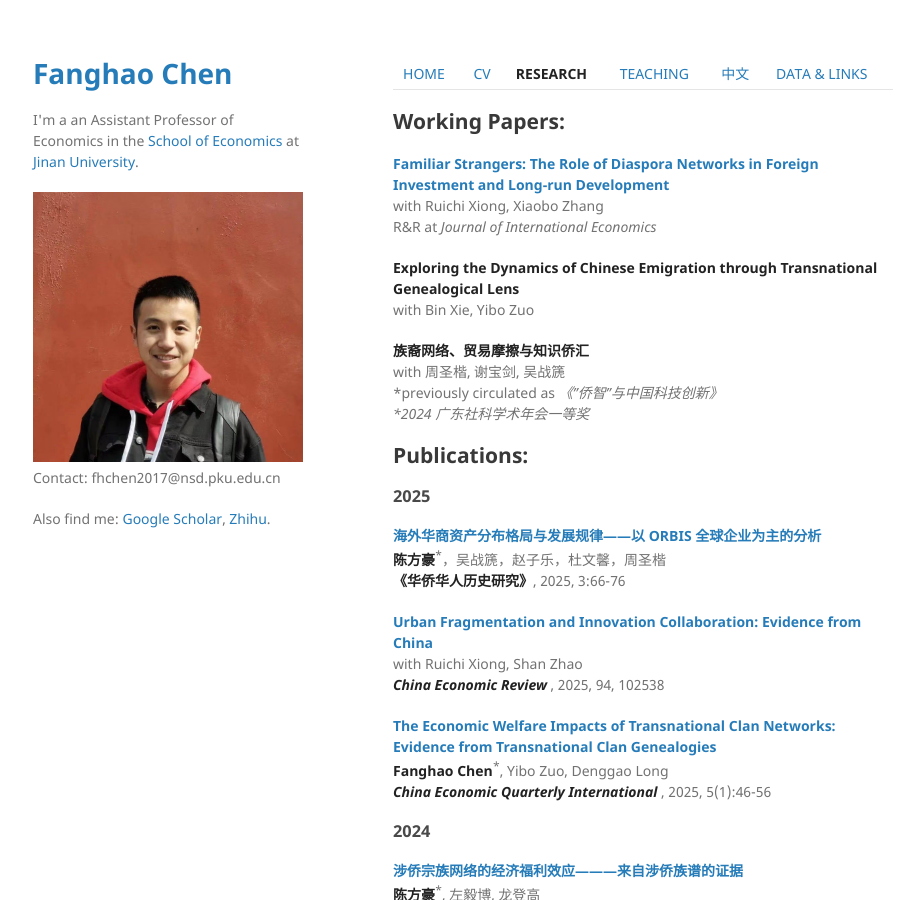
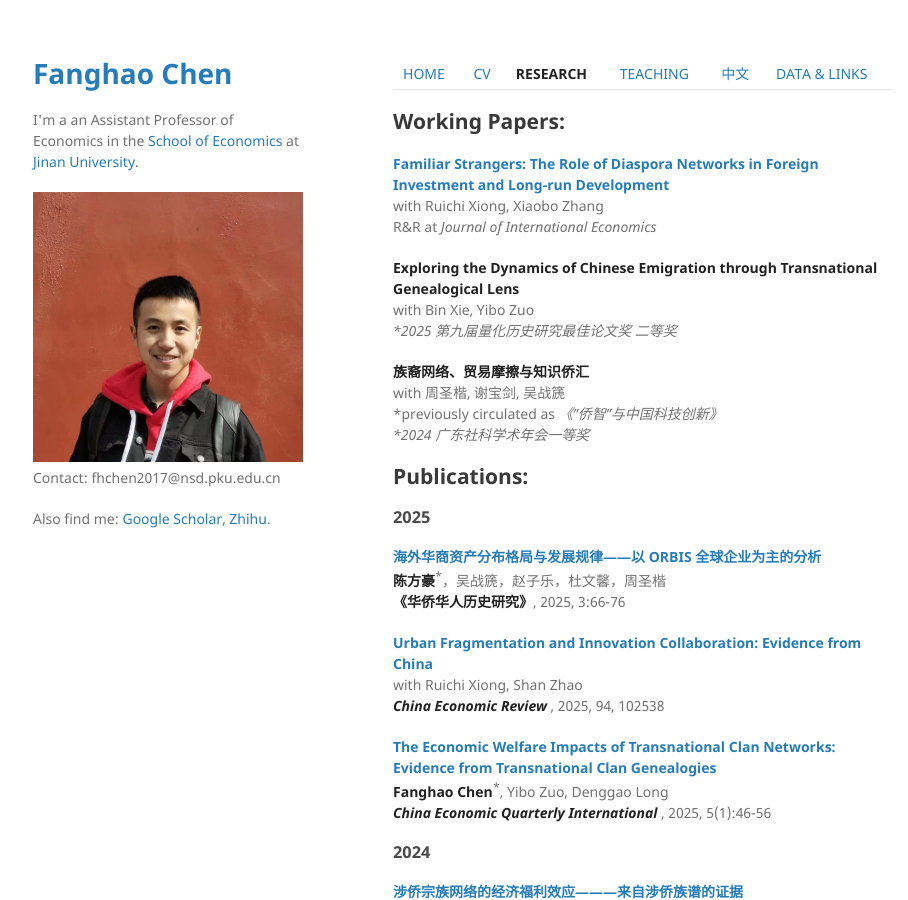
Before and after one commit to FanghaoChen/homepage, a Jekyll site: the page built from research.md, in a window 1280 px wide and 900 px high. Shown: the whole window, without its empty margins (177-1085 px from the left). Built offline with Jekyll 4.4.1, drawn with Linux system fonts in a browser that asks for light colours.

Commit message:
Update research.md

```diff
--- a/research.md
+++ b/research.md
@@ -12,6 +12,7 @@ R&R at <em> Journal of International Economics </em>
 
 **Exploring the Dynamics of Chinese Emigration through Transnational Genealogical Lens**<br/>
 with Bin Xie, Yibo Zuo  <br/>
+<em> *2025 第九届量化历史研究最佳论文奖 二等奖 </em>
 
  **族裔网络、贸易摩擦与知识侨汇** <br/>
 with 周圣楷, 谢宝剑, 吴战篪 <br/>
```
